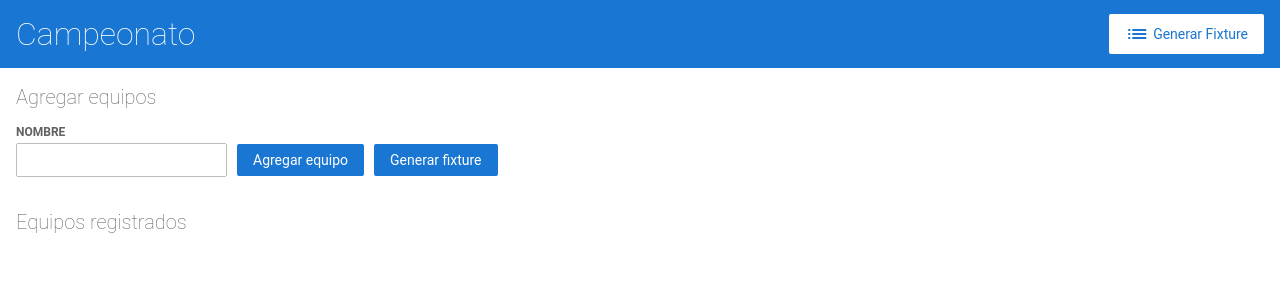
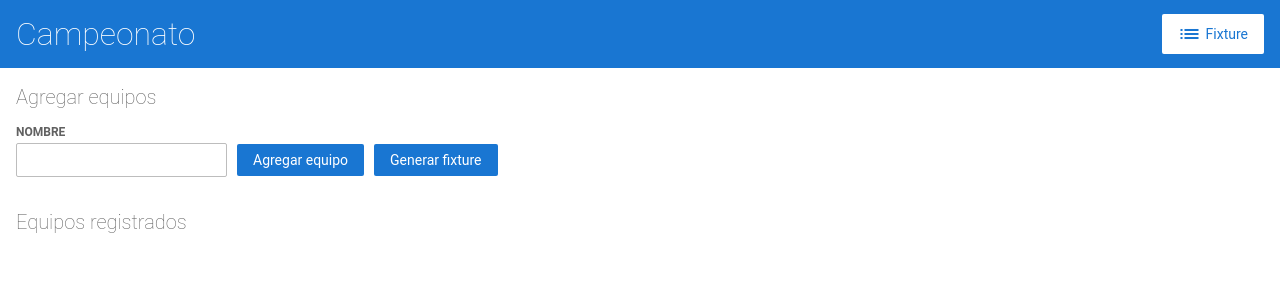
Before and after one commit to npeirano/angular-vupwra, an Angular app: page / in a window 1280 px wide. Shown: the top 300 px of the page. Built offline with nearby package versions, Linux system fonts and the light colour scheme.

Commit message:
1 file modified

```diff
--- a/src/app/top-bar/top-bar.component.html
+++ b/src/app/top-bar/top-bar.component.html
@@ -2,7 +2,7 @@
   <h1>Campeonato</h1>
 </a>
 
-<a (click)="generarFixture()"  routerLink="/fixture/1" class="button fancy-button"><i class="material-icons">list</i>Generar Fixture</a>
+<a (click)="generarFixture()"  routerLink="/fixture/1" class="button fancy-button"><i class="material-icons">list</i>Fixture</a>
 
 <!--
 Copyright Google LLC. All Rights Reserved.
```
